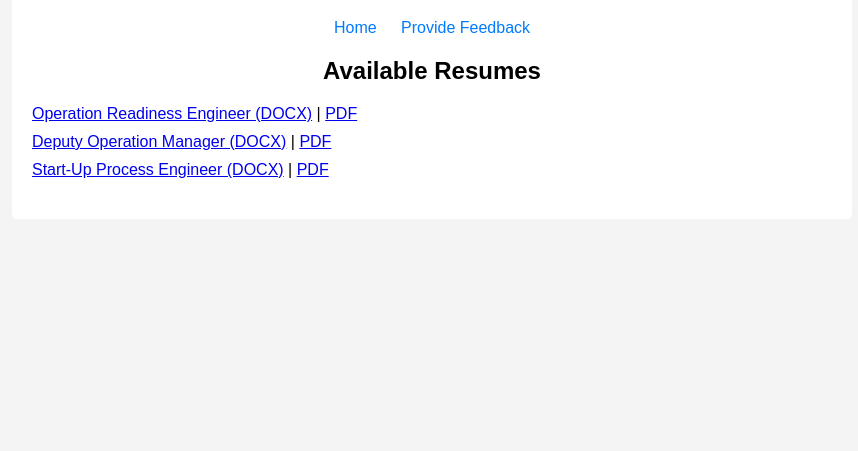
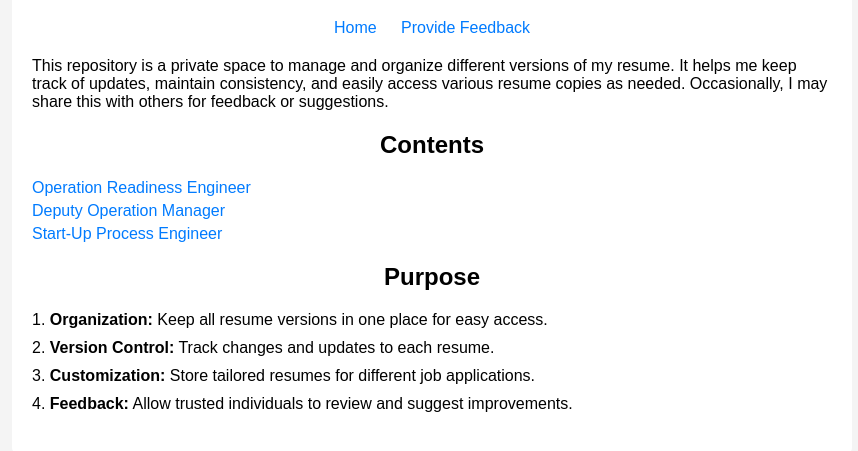
Before and after one commit to zain667/resume, a plain HTML site: page docs/index.html in a window 1280 px wide. Shown: the part 101-552 px from the top of the page, without its empty margins (208-1066 px from the left). Drawn offline with Linux system fonts and the light colour scheme.

Commit message:
Update index.html

```diff
--- a/docs/index.html
+++ b/docs/index.html
@@ -30,11 +30,25 @@
             text-decoration: none;
             color: #007bff;
         }
-        .resume-list {
+        .content {
             margin: 20px 0;
         }
-        .resume-item {
-            margin-bottom: 10px;
+        ul {
+            list-style-type: none;
+            padding: 0;
+        }
+        li {
+            margin: 5px 0;
+        }
+        li a {
+            text-decoration: none;
+            color: #007bff;
+        }
+        .purpose {
+            margin-top: 20px;
+        }
+        .purpose p {
+            margin: 10px 0;
         }
     </style>
 </head>
@@ -45,19 +59,22 @@
             <a href="index.html">Home</a>
             <a href="feedback.html">Provide Feedback</a>
         </div>
-        <h2>Available Resumes</h2>
-        <div class="resume-list">
-            <div class="resume-item">
-                <a href="operation_readiness_engineer/zain_hassan_resume.docx">Operation Readiness Engineer (DOCX)</a>
-                | <a href="operation_readiness_engineer/zain_hassan_resume.pdf">PDF</a>
-            </div>
-            <div class="resume-item">
-                <a href="deputy_operation_manager/zain_hassan_resume.docx">Deputy Operation Manager (DOCX)</a>
-                | <a href="deputy_operation_manager/zain_hassan_resume.pdf">PDF</a>
-            </div>
-            <div class="resume-item">
-                <a href="start_up_process_engineer/zain_hassan_resume.docx">Start-Up Process Engineer (DOCX)</a>
-                | <a href="start_up_process_engineer/zain_hassan_resume.pdf">PDF</a>
+        <div class="content">
+            <p>This repository is a private space to manage and organize different versions of my resume. It helps me keep track of updates, maintain consistency, and easily access various resume copies as needed. Occasionally, I may share this with others for feedback or suggestions.</p>
+
+            <h2>Contents</h2>
+            <ul>
+                <li><a href="operation_readiness_engineer/zain_hassan_resume.docx">Operation Readiness Engineer</a></li>
+                <li><a href="deputy_operation_manager/zain_hassan_resume.docx">Deputy Operation Manager</a></li>
+                <li><a href="start_up_process_engineer/zain_hassan_resume.docx">Start-Up Process Engineer</a></li>
+            </ul>
+
+            <h2>Purpose</h2>
+            <div class="purpose">
+                <p>1. <strong>Organization:</strong> Keep all resume versions in one place for easy access.</p>
+                <p>2. <strong>Version Control:</strong> Track changes and updates to each resume.</p>
+                <p>3. <strong>Customization:</strong> Store tailored resumes for different job applications.</p>
+                <p>4. <strong>Feedback:</strong> Allow trusted individuals to review and suggest improvements.</p>
             </div>
         </div>
     </div>
```
